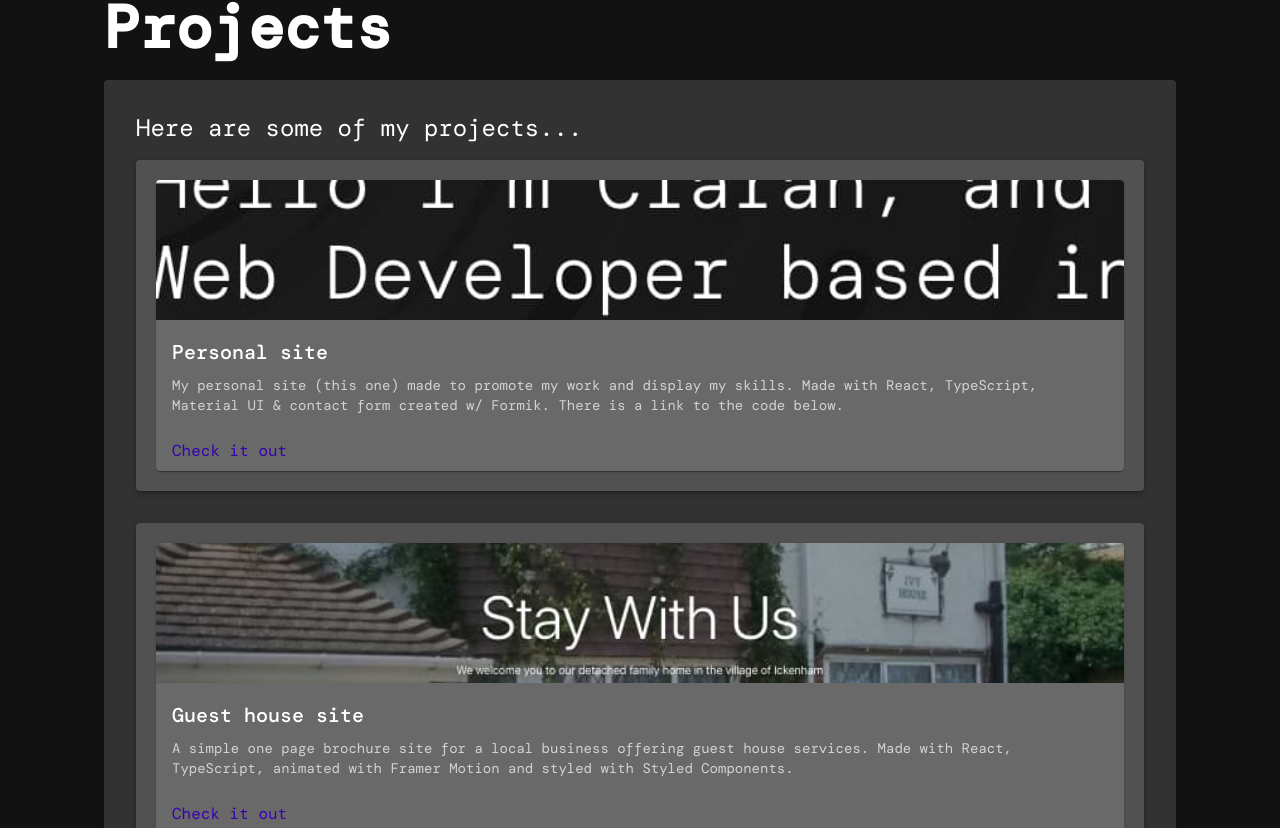
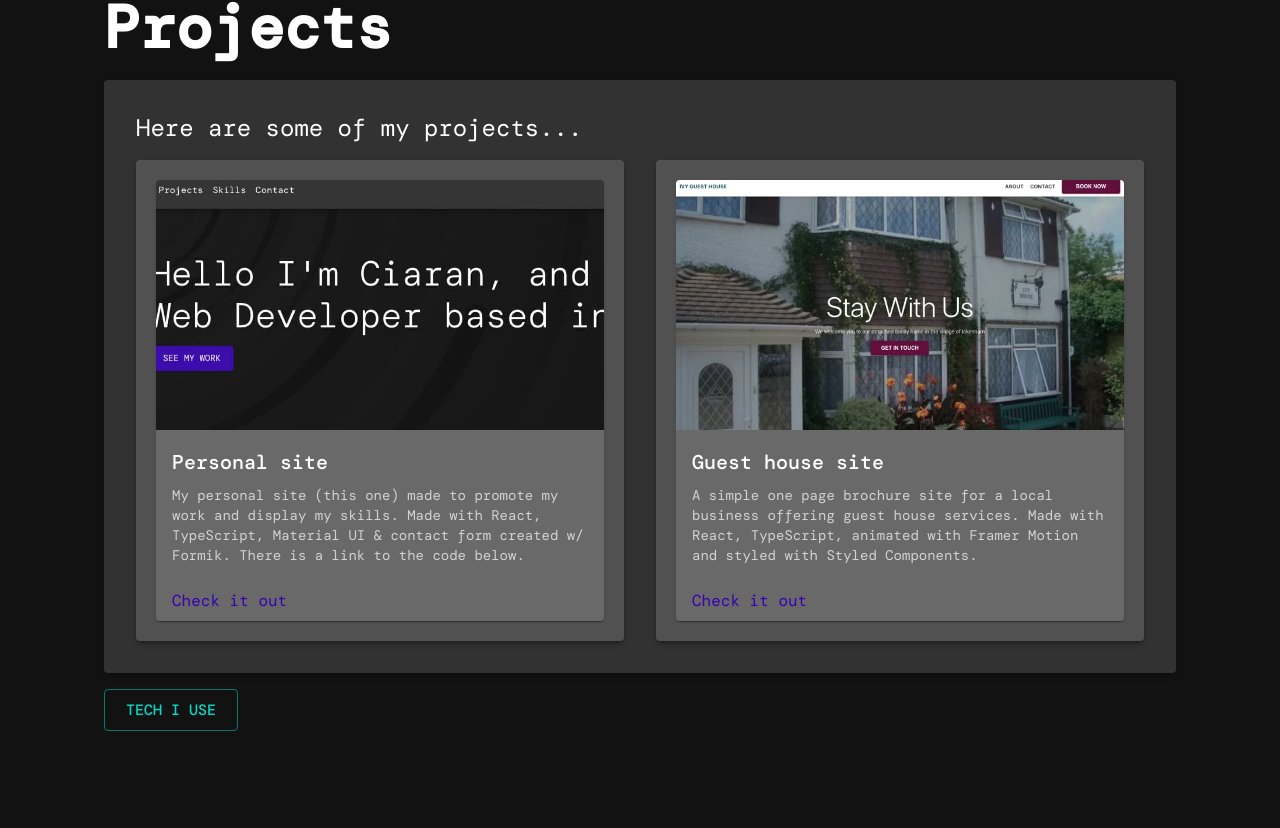
Before and after one commit to ciaranmccullough/web-services, a React (Create React App) app: page / in a window 1280 px wide. Shown: the part 872-1700 px from the top of the page. Built offline with nearby package versions, Linux system fonts and the light colour scheme; a web font is replaced by a local one.

Commit message:
adjust card layout

```diff
--- a/src/components/mediaCard/MediaCard.tsx
+++ b/src/components/mediaCard/MediaCard.tsx
@@ -39,7 +39,7 @@ export default function MediaCard({ title, link, imgUrl, description }: IProps)
                     backgroundColor: lightMode ? theme.palette.grey[100] : theme.palette.grey[700],
                 }}
             >
-                <CardMedia component="img" height="140" src={imgUrl} alt="green iguana" />
+                <CardMedia component="img" height={isMobile ? 200 : 250} src={imgUrl} alt="green iguana" />
                 <CardContent>
                     <Typography gutterBottom variant="h6" component="div">
                         {title}
--- a/src/components/projects/Projects.tsx
+++ b/src/components/projects/Projects.tsx
@@ -35,7 +35,7 @@ const useStyles = (isMobile: boolean, md: boolean) =>
             text: {},
             grid: {
                 display: "grid",
-                gridTemplateColumns: isMobile ? "1fr" : "2fr",
+                gridTemplateColumns: md ? "1fr" : "repeat(2, 1fr)",
                 gap: isMobile ? theme.spacing(2) : theme.spacing(4),
             },
             card: {
```
